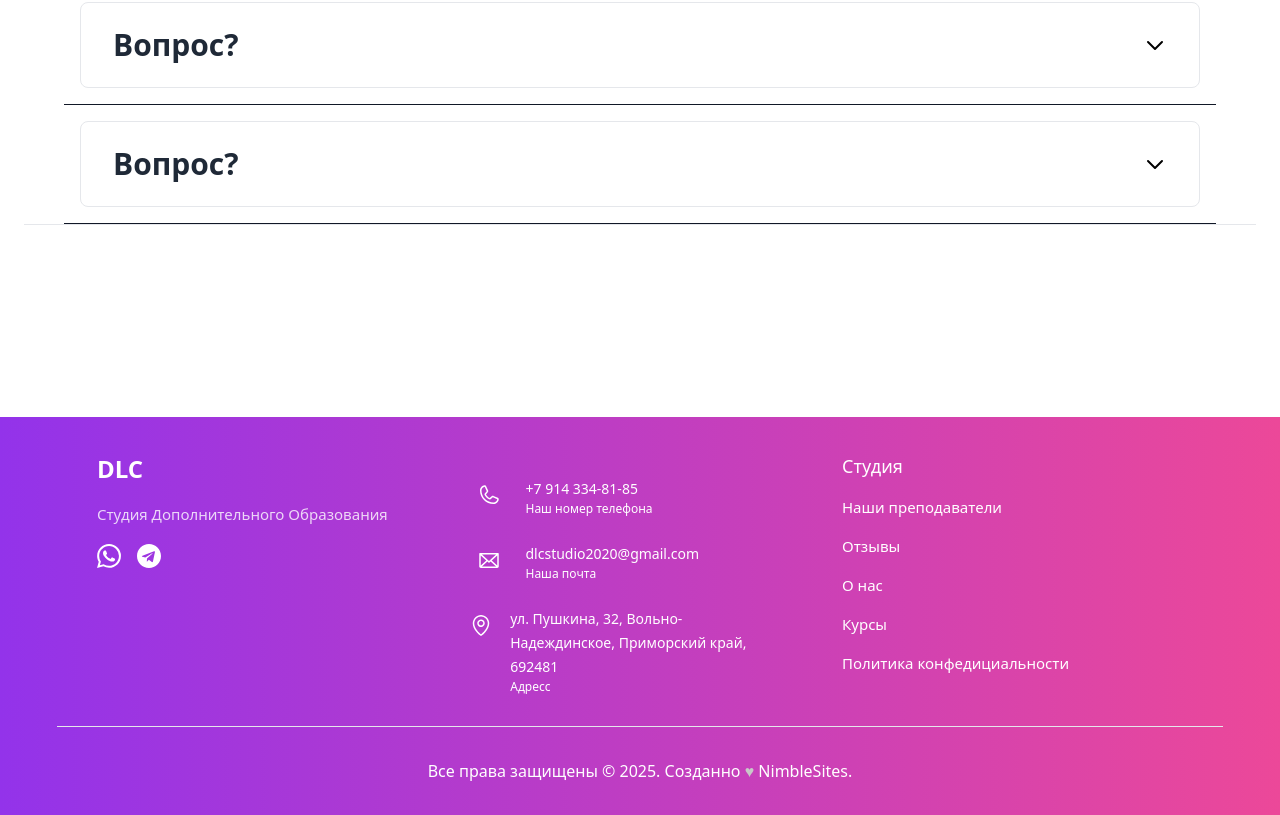
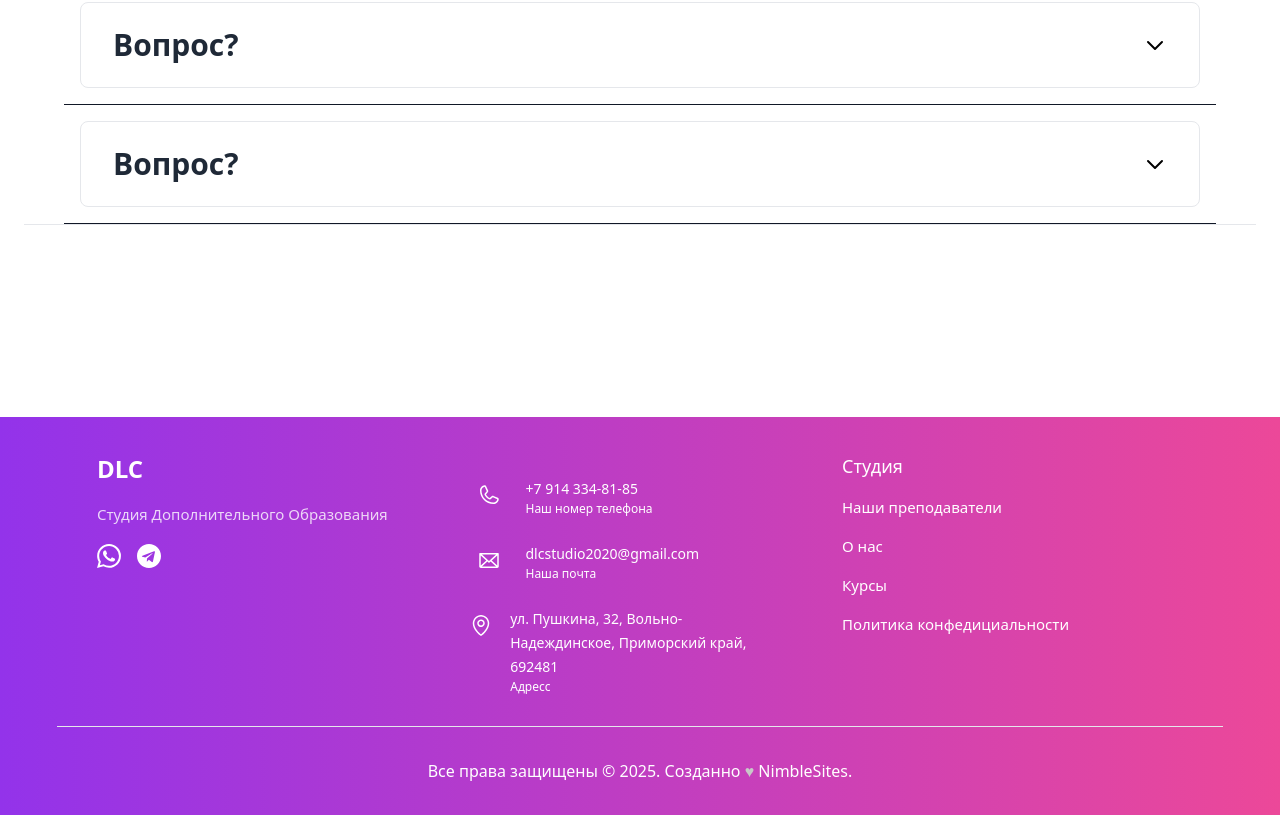
Before and after one commit to TakaMorY/dlc_stusio, a Nuxt app: page / in a window 1280 px wide. Shown: the part 5495-6310 px from the top of the page. Built offline with nearby package versions, Linux system fonts and the light colour scheme.

Commit message:
version666

```diff
--- a/layouts/default.vue
+++ b/layouts/default.vue
@@ -181,9 +181,9 @@
                                     <li class="mt-[15px]"><a
                                             class="text-deutziawhite hover:text-deutziawhite/80 font-inter text-[15px] font-normal hover:font-semibold"
                                             href="#teachers">Наши преподаватели</a></li>
-                                    <li class="mt-[15px]"><a
+                                    <!-- <li class="mt-[15px]"><a
                                             class="text-deutziawhite hover:text-deutziawhite/80 font-inter text-[15px] font-normal hover:font-semibold"
-                                            href="#rating">Отзывы</a></li>
+                                            href="#rating">Отзывы</a></li> -->
                                     <li class="mt-[15px]"><a
                                             class="text-deutziawhite hover:text-deutziawhite/80 font-inter text-[15px] font-normal hover:font-semibold"
                                             href="#about">О нас</a></li>
```
